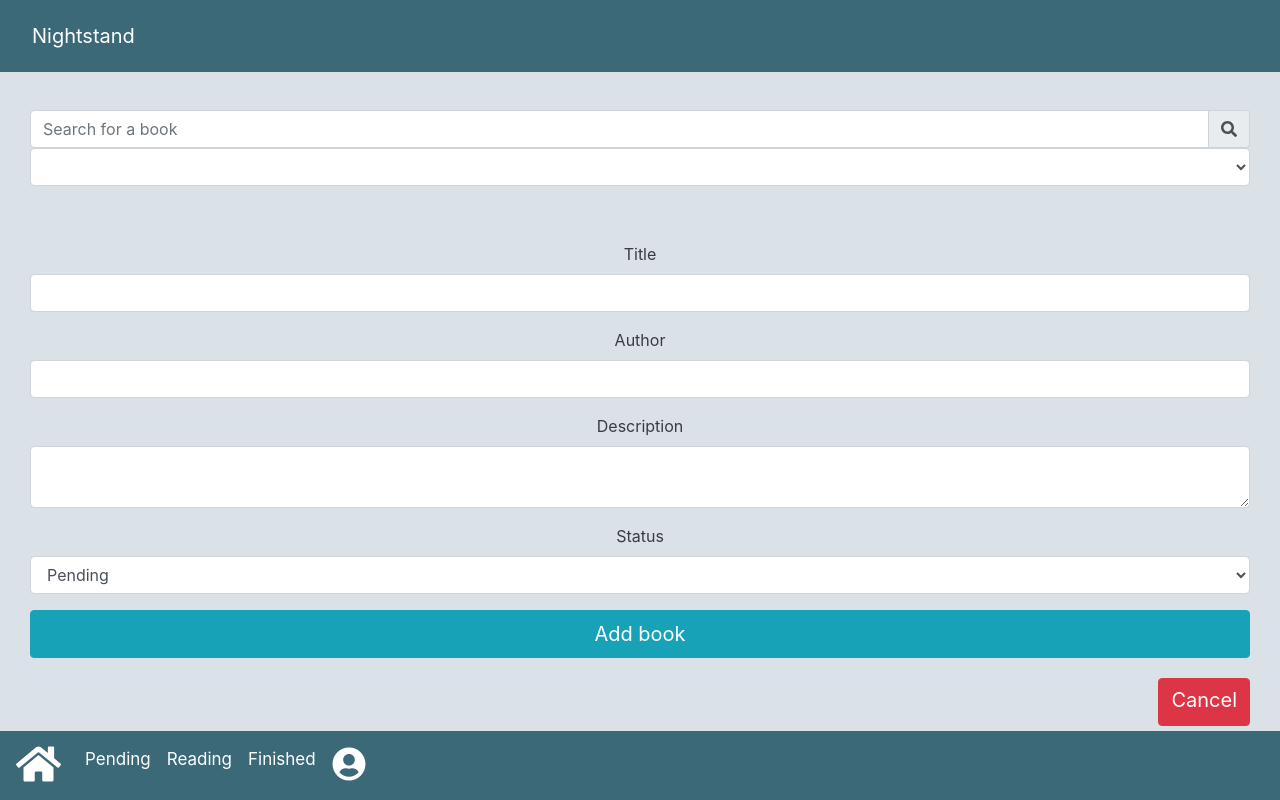
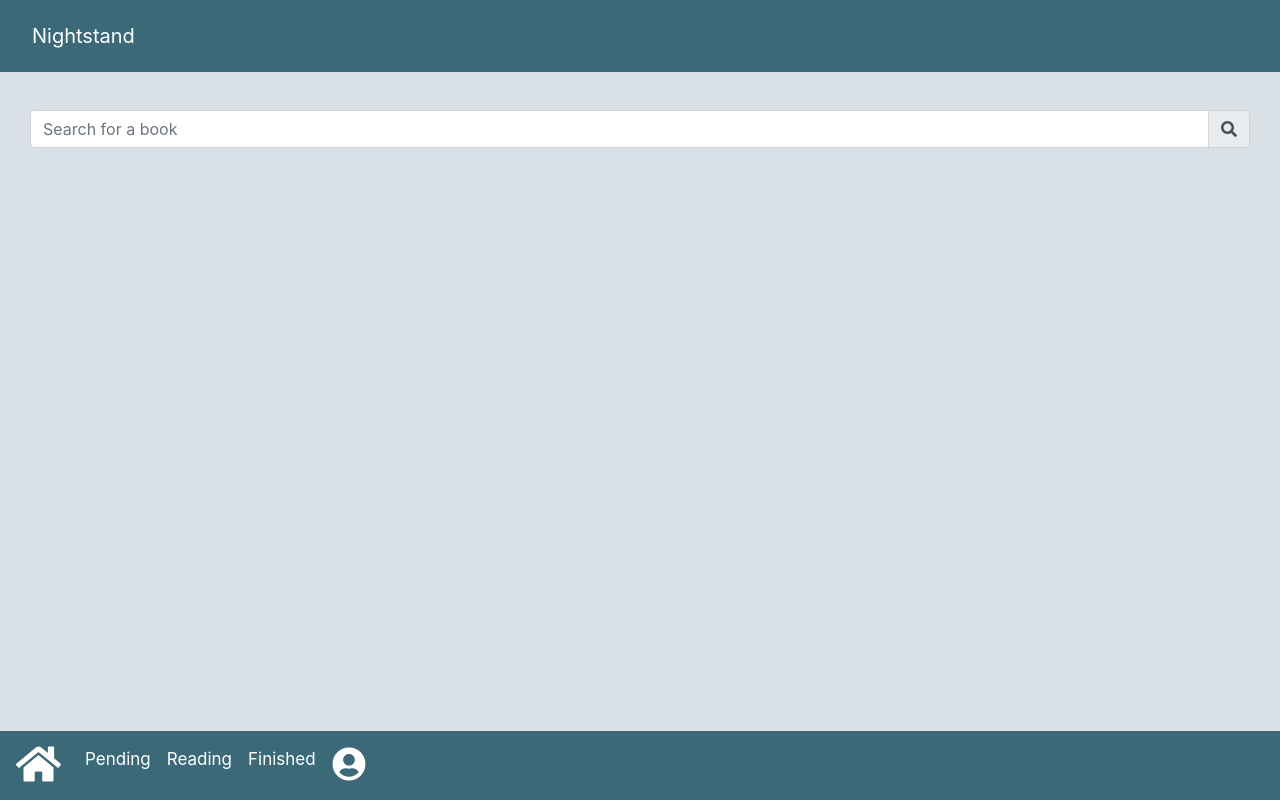
Before and after one commit to x8a/night-stand-frontend, a React (Create React App) app: page /create/pending in a window 1280 px wide. Built offline with nearby package versions, Linux system fonts and the light colour scheme; sample sign-in values are in the browser's storage.

Commit message:
Finished google books API implementation

```diff
--- a/src/components/NewBook.js
+++ b/src/components/NewBook.js
@@ -3,6 +3,7 @@ import axios from "axios";
 import { Link } from 'react-router-dom';
 import { FontAwesomeIcon } from '@fortawesome/react-fontawesome'
 import { faSearch } from '@fortawesome/free-solid-svg-icons'
+import { Card } from 'react-bootstrap';
 
 class NewBook extends Component {
   constructor(props){
@@ -11,9 +12,11 @@ class NewBook extends Component {
       title: '',
       author: '',
       description: '',
+      pic: '',
       status: 'Pending',
       search: '',
-      searchResults: []
+      searchResults: [],
+      selectedBook: {}
     };
   }
 
@@ -23,7 +26,7 @@ class NewBook extends Component {
   }
 
   handleSearch = () => {
-    axios.get(`https://www.googleapis.com/books/v1/volumes?q=${this.state.search}&key=${process.env.GOOGLE_KEY}`)
+    axios.get(`https://www.googleapis.com/books/v1/volumes?q=${this.state.search}&key=${process.env.REACT_APP_GOOGLE_KEY}`)
     .then(res => {
       this.setState({
         ...this.state,
@@ -40,6 +43,7 @@ class NewBook extends Component {
       title: this.state.title,
       author: this.state.author,
       description: this.state.description,
+      pic: this.state.pic ? this.state.pic : "",
       status: this.state.status,
       reader: this.props.loggedInUser._id
     };
@@ -51,80 +55,49 @@ class NewBook extends Component {
       .catch((error) => console.log(error));
   };
 
+  selectBook = event => {
+    const myBook = this.state.searchResults.find(book => book.id === event.currentTarget.id)
+    this.setState({
+      ...this.state,
+      title: myBook.volumeInfo.title,
+      author: myBook.volumeInfo.authors ? myBook.volumeInfo.authors[0] : "Unknown",
+      pic: myBook.volumeInfo.imageLinks ? myBook.volumeInfo.imageLinks.thumbnail : "",
+      description: myBook.volumeInfo.description ? myBook.volumeInfo.description : "",
+      selectedBook: myBook
+    });
+  }
+
   render(){
 
-    let results = ""
+    let resultsCards = ""
 
     if (this.state.searchResults.length !== 0) {
-      console.log(this.state.searchResults)
-      results = this.state.searchResults.map(book => {
+      resultsCards = this.state.searchResults.map(book => {
         return (
-          <option key={book.id}>{book.volumeInfo.title} {book.volumeInfo.authors? `- ${book.volumeInfo.authors[0]}` : ""}</option>
+                <Card onClick={(e) => this.selectBook(e)} className="mt-3" key={book.id} id={book.id} style={{ backgroundColor: "#f1f3f8", margin: "0px 30px"}}>
+                <Card.Body style={{color: "#393b44"}}>
+                {book.volumeInfo.imageLinks ? <img src={book.volumeInfo.imageLinks.thumbnail} style={{ width: "40%", float: "right"}} alt="Book cover"/> : ""}
+                    <Card.Title>{book.volumeInfo.title}</Card.Title>
+                    {book.volumeInfo.authors? <Card.Subtitle className="mb-2 text-muted">{book.volumeInfo.authors[0]}</Card.Subtitle> : ""}
+                    {book.volumeInfo.description ? <Card.Text>{book.volumeInfo.description}</Card.Text> : "" }
+                  </Card.Body>
+                </Card>
         )
       })
     }
 
-    return (
-      <div
-        className="general-bg"
-        style={{ height: "100%", color: "#393b44", paddingTop: "90px" }}
-      >
-        <form className="forms">
-          <div className="input-group">
-            <input
-              className="form-control"
-              type="text"
-              name="search"
-              placeholder="Search for a book"
-              value={this.state.search}
-              onChange={(e) => this.handleChange(e)}
-            />
-            <div className="input-group-append">
-              <span onClick={(e) => this.handleSearch(e)} className="input-group-text">
-                <FontAwesomeIcon icon={faSearch} />
-              </span>
-            </div>
-          </div>
-          <div className="form-group">
-              <select className="form-control">
-                {results}
-              </select>
-          </div>
-        </form>
-
-        <form onSubmit={this.handleFormSubmit} className="forms">
-          <div className="form-group">
-            <label>Title</label>
-            <input
-              className="form-control"
-              type="text"
-              name="title"
-              value={this.state.title}
-              onChange={(e) => this.handleChange(e)}
-            />
-          </div>
-
-          <div className="form-group">
-            <label>Author</label>
-            <input
-              className="form-control"
-              type="text"
-              name="author"
-              value={this.state.author}
-              onChange={(e) => this.handleChange(e)}
-            />
-          </div>
-
-          <div className="form-group">
-            <label>Description</label>
-            <textarea
-              className="form-control"
-              name="description"
-              value={this.state.description}
-              onChange={(e) => this.handleChange(e)}
-            />
-          </div>
-
+    if(this.state.title) {
+      resultsCards =
+        (       <div>
+                <Card className="mt-3" key={this.state.selectedBook.volumeInfo.id} id={this.state.selectedBook.volumeInfo.id} style={{backgroundColor: "#f1f3f8", margin: "0px 30px"}}>
+                <Card.Body style={{color: "#393b44"}}>
+                {this.state.selectedBook.volumeInfo.imageLinks ? <img src={this.state.selectedBook.volumeInfo.imageLinks.thumbnail} style={{ width: "40%", float: "right"}} alt="Book cover"/> : ""}
+                    <Card.Title>{this.state.selectedBook.volumeInfo.title}</Card.Title>
+                    {this.state.selectedBook.volumeInfo.authors? <Card.Subtitle className="mb-2 text-muted">{this.state.selectedBook.volumeInfo.authors[0]}</Card.Subtitle> : ""}
+                    {this.state.selectedBook.volumeInfo.description ? <Card.Text>{this.state.selectedBook.volumeInfo.description}</Card.Text> : "" }
+                  </Card.Body>
+                </Card>
+                <form onSubmit={this.handleFormSubmit} className="forms">
           <div className="form-group">
             <label>Status</label>
             <select
@@ -155,6 +128,35 @@ class NewBook extends Component {
             Cancel
           </Link>
         </p>
+        </div>
+        )
+    }
+
+    return (
+      <div
+        className="general-bg"
+        style={{ height: "100%", color: "#393b44", paddingTop: "90px" }}
+      >
+        <form className="forms">
+          <div className="input-group">
+            <input
+              className="form-control"
+              type="text"
+              name="search"
+              placeholder="Search for a book"
+              value={this.state.search}
+              onChange={(e) => this.handleChange(e)}
+            />
+            <div className="input-group-append">
+              <span onClick={(e) => this.handleSearch(e)} className="input-group-text">
+                <FontAwesomeIcon icon={faSearch} />
+              </span>
+            </div>
+          </div>
+        </form>
+
+        {resultsCards}
+        <div className="empty"></div>
       </div>
     );
   }
```
Also changed, not shown: 1 other file (tests, documents, lock files or other folders).
